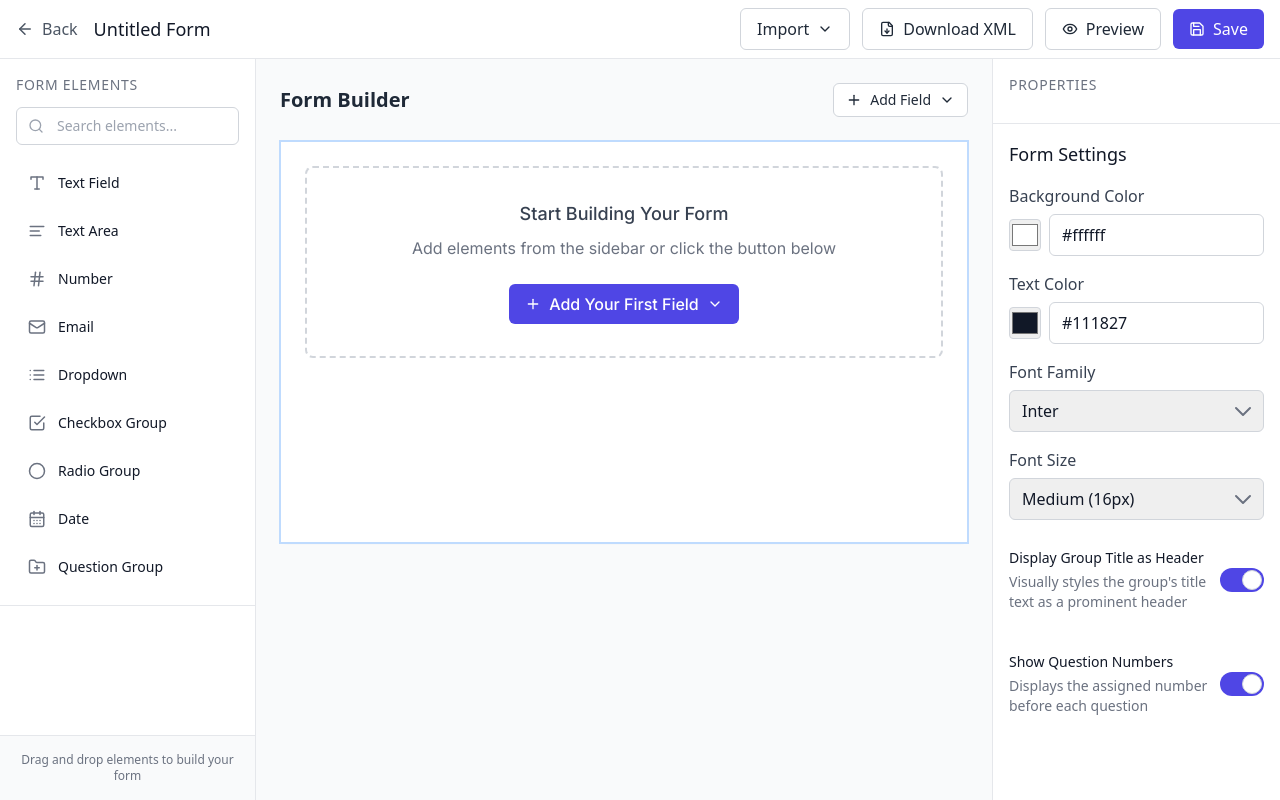
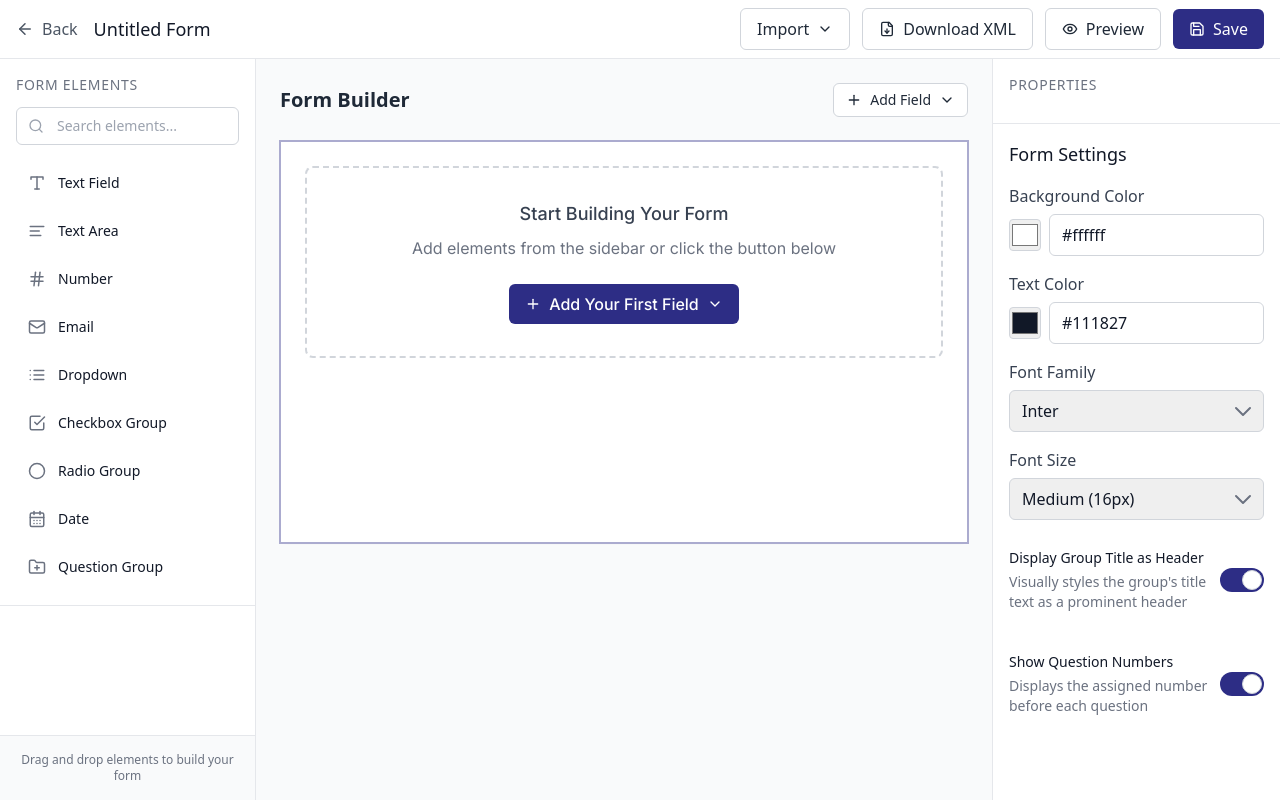
Before and after one commit to hxing1108/fhir-prototype-2, a React (Vite) app: page / in a window 1280 px wide. Built offline with nearby package versions, Linux system fonts and the light colour scheme.

Commit message:
Update primary color to #2D2D85

```diff
--- a/tailwind.config.js
+++ b/tailwind.config.js
@@ -5,17 +5,17 @@ export default {
     extend: {
       colors: {
         primary: {
-          50: '#eff6ff',
-          100: '#dbeafe',
-          200: '#bfdbfe',
-          300: '#93c5fd',
-          400: '#60a5fa',
-          500: '#4F46E5', // Primary brand color
-          600: '#2563eb',
-          700: '#1d4ed8',
-          800: '#1e40af',
-          900: '#1e3a8a',
-          950: '#172554',
+          50: '#EAEAF3',
+          100: '#D5D5E7',
+          200: '#ABABCF',
+          300: '#8181B7',
+          400: '#57579F',
+          500: '#2D2D85', // Primary brand color
+          600: '#24246A',
+          700: '#1B1B50',
+          800: '#121235',
+          900: '#09091B',
+          950: '#04040D',
         },
         gray: {
           50: '#f9fafb',
```
